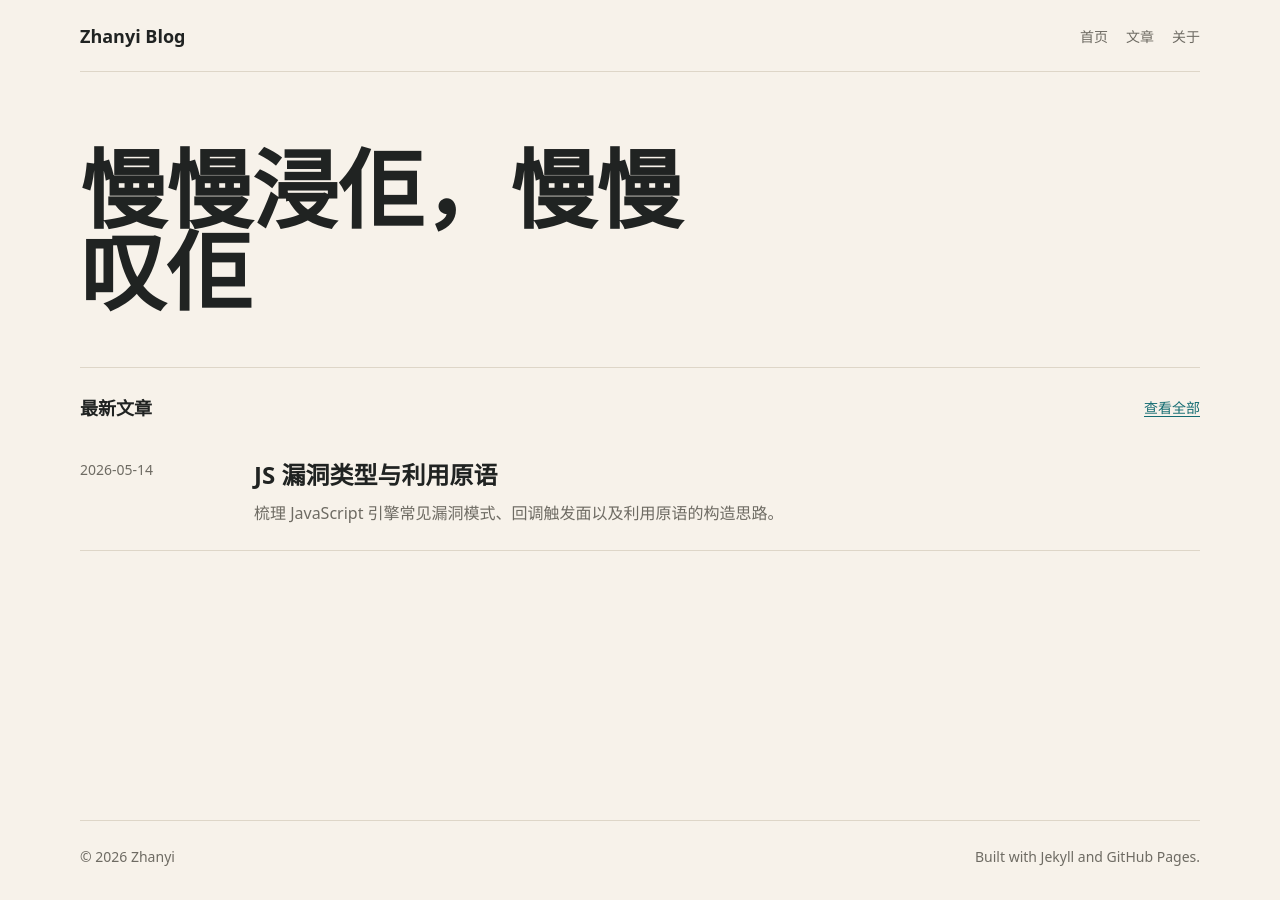
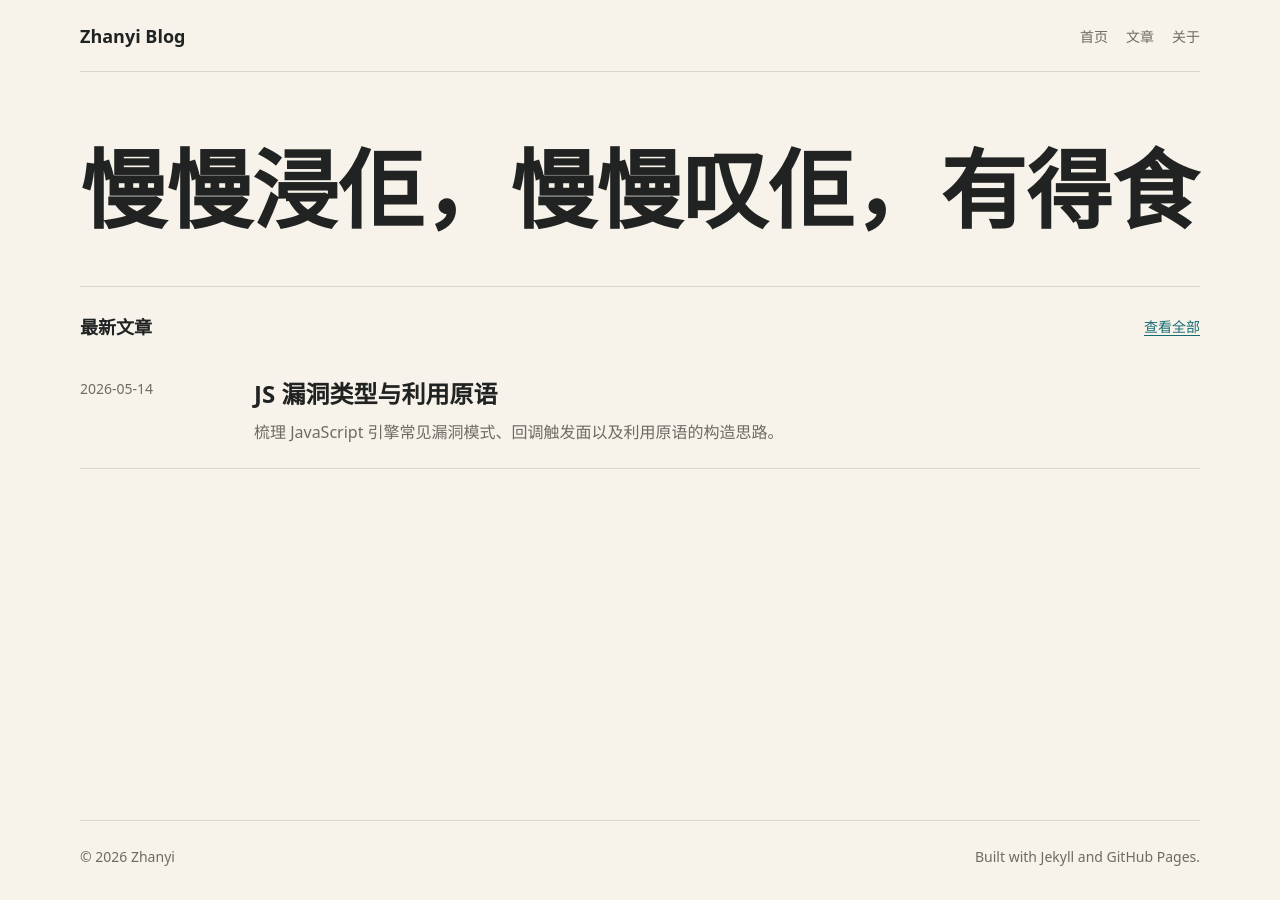
Before and after one commit to zhanyiyi/zhanyiyi.github.io, a Jekyll site: the page built from index.md, in a window 1280 px wide. Built offline with Jekyll 4.4.1, drawn with Linux system fonts in a browser that asks for light colours.

Commit message:
update tagline and prevent h1 wrapping

```diff
--- a/assets/css/style.css
+++ b/assets/css/style.css
@@ -96,6 +96,7 @@ a:hover {
   font-size: clamp(42px, 7vw, 86px);
   line-height: 0.95;
   letter-spacing: 0;
+  white-space: nowrap;
 }
 
 .hero p {
--- a/index.md
+++ b/index.md
@@ -5,7 +5,7 @@ title: 首页
 
 <section class="hero">
   <div>
-    <h1>慢慢浸佢，慢慢叹佢</h1>
+    <h1>慢慢浸佢，慢慢叹佢，有得食</h1>
   </div>
 </section>
 
```
